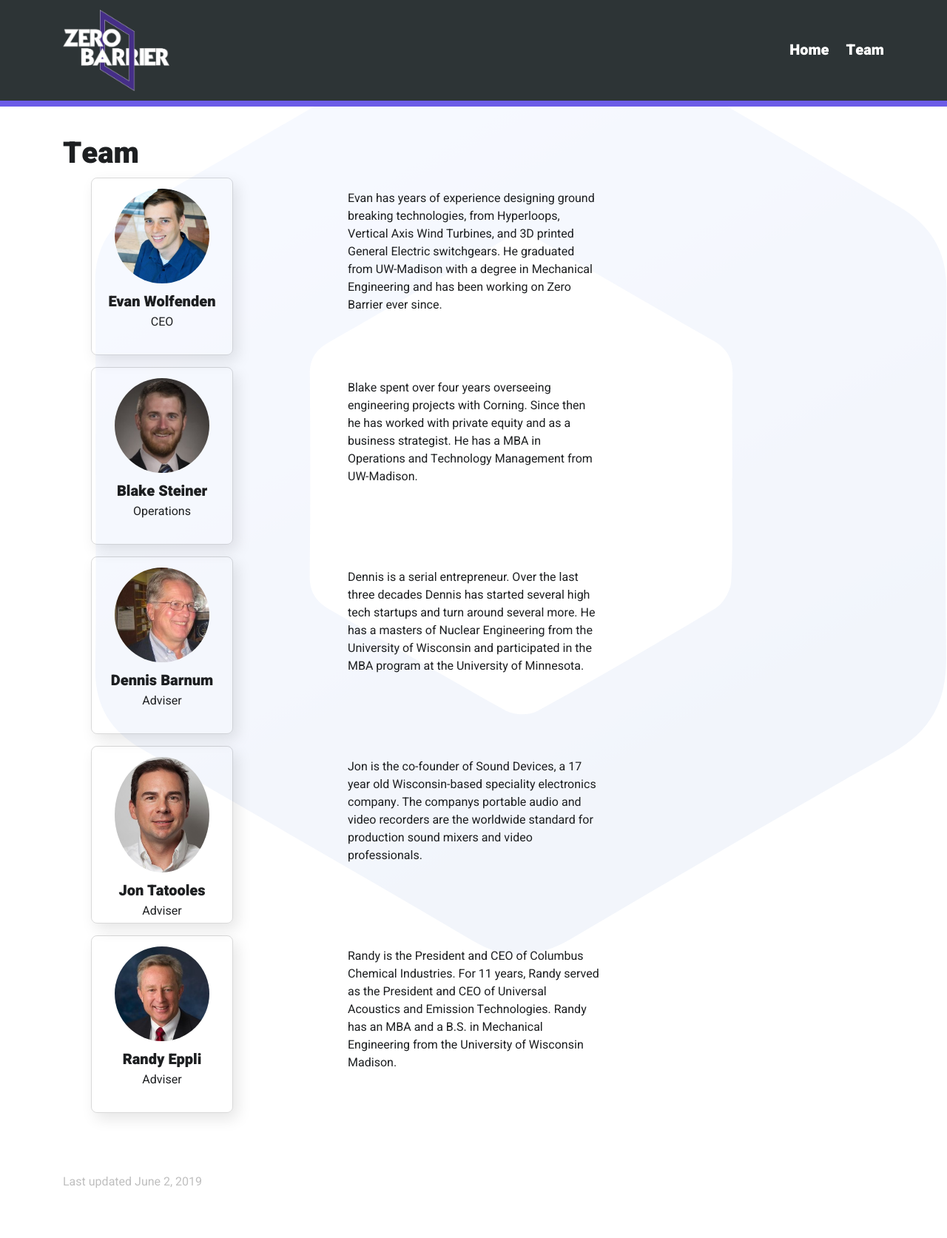
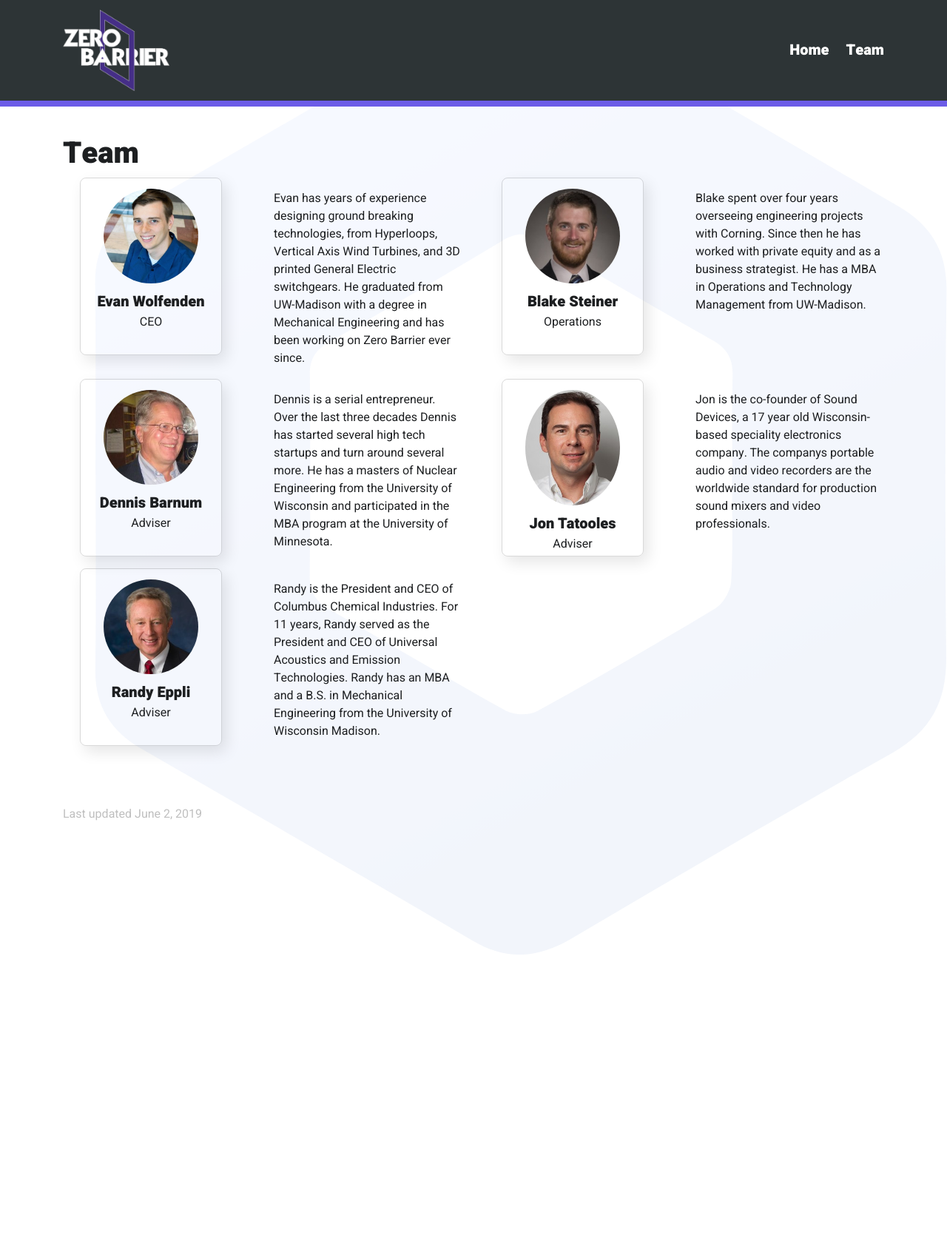
Before and after one commit to georgemblack/mind-to-matter, a Jekyll site: the page built from team.html, in a window 1280 px wide. Shown: the whole page at 74% size. Built offline with Jekyll 4.4.1, drawn with Linux system fonts in a browser that asks for light colours.

Commit message:
Update team.html

```diff
--- a/team.html
+++ b/team.html
@@ -9,7 +9,6 @@ permalink: /team/
 </div>
 
 <div class="container">
-<div class="col-8">
 <div class="row">
 <div class="col-sm">
 {% include Evan.html %}
@@ -17,11 +16,9 @@ permalink: /team/
 <div class="col-sm">
     <p>Evan has years of experience designing ground breaking technologies, from Hyperloops, Vertical Axis Wind Turbines, and 3D printed General Electric switchgears. He graduated from UW-Madison with a degree in Mechanical Engineering and has been working on Zero Barrier ever since. </p>
 </div>
-</div>
 
 
 
-<div class="row">
 <div class="col-sm">
 {% include Blake.html %}
 </div>
@@ -39,11 +36,10 @@ permalink: /team/
 <div class="col-sm">
    <p>Dennis is a serial entrepreneur. Over the last three decades Dennis has started several high tech startups and turn around several more. He has a masters of Nuclear Engineering from the University of Wisconsin and participated in the MBA program at the University of Minnesota. </p>
 </div>
-</div>
 
 
 
-<div class="row">
+
 <div class="col-sm">
 {% include Jon.html %}
 </div>
@@ -61,8 +57,9 @@ permalink: /team/
 <div class="col-sm">
    <p>Randy is the President and CEO of Columbus Chemical Industries. For 11 years, Randy served as the President and CEO of Universal Acoustics and Emission Technologies. Randy has an MBA and a B.S. in Mechanical Engineering from the University of Wisconsin Madison. </p>
 </div>
+<div class="col-sm">
+</div>
+<div class="col-sm">
 </div>
 </div>
-<div class="col-4">
 </div>
-</div>
```
